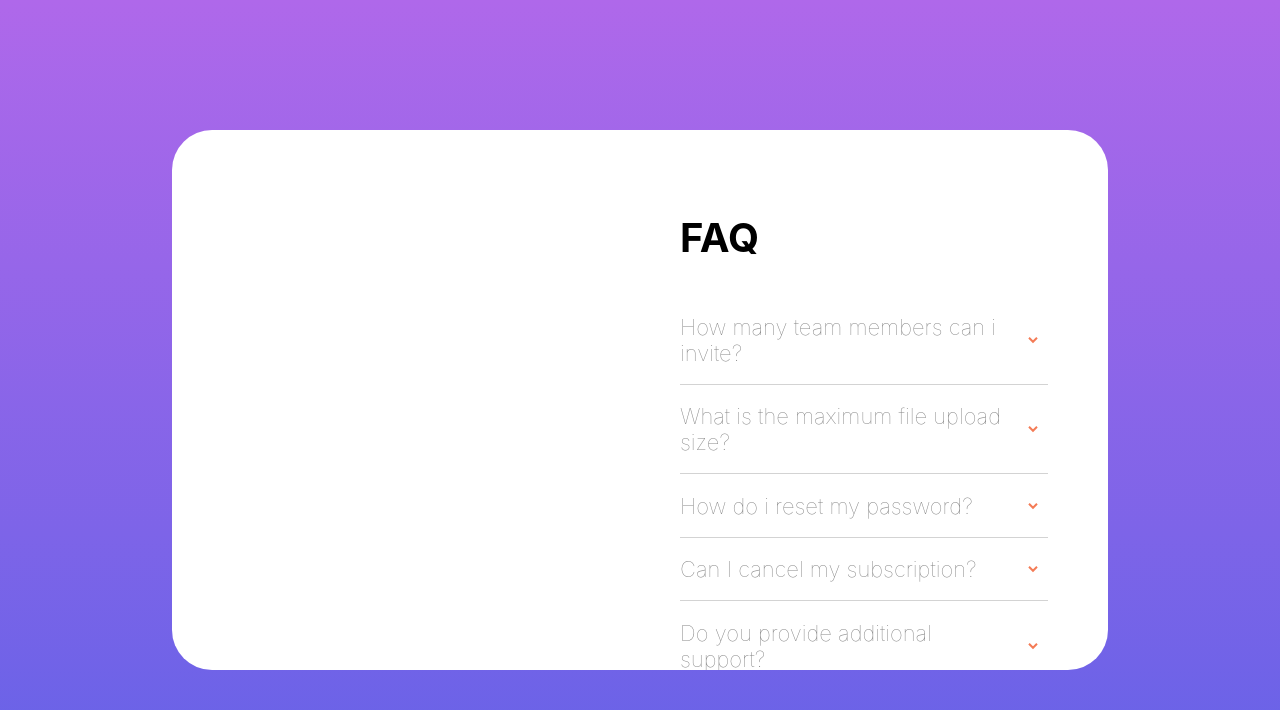
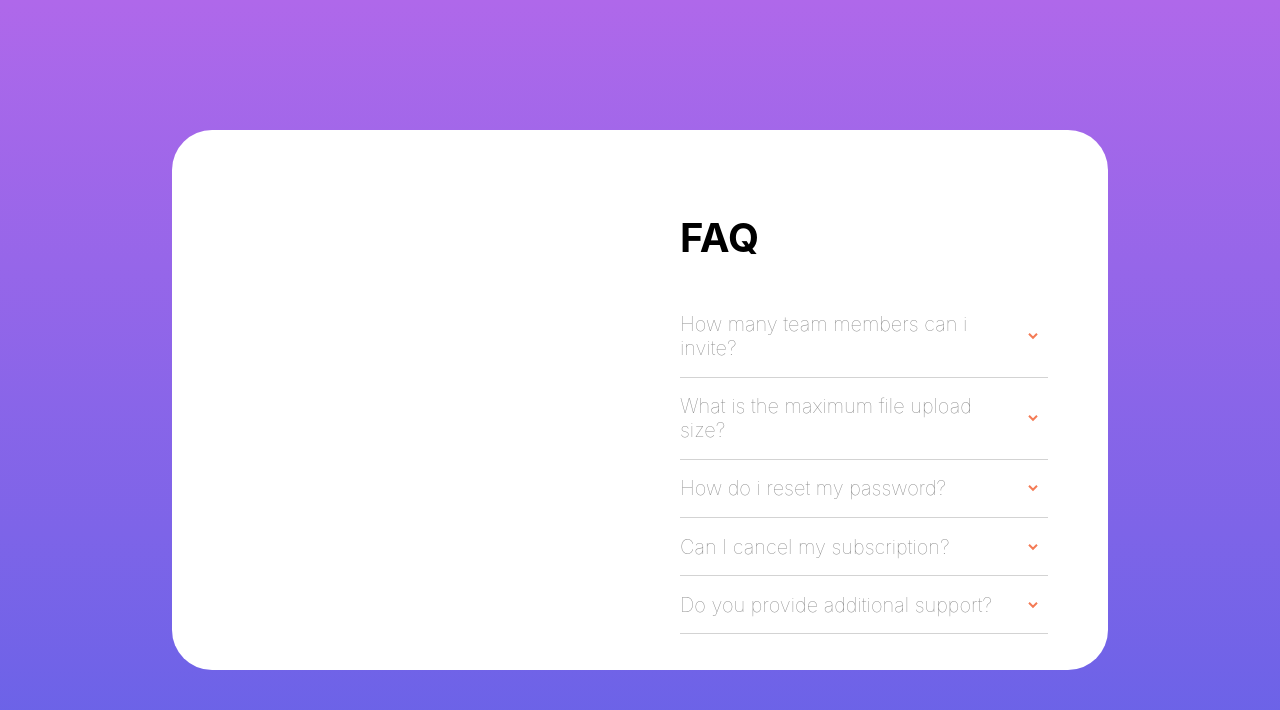
Before and after one commit to EricGomez101/faq-accordion, a React (Create React App) app in the folder faq-accordion/: page / in a window 1280 px wide. Shown: the top 710 px of the page. Built offline with nearby package versions, Linux system fonts and the light colour scheme.

Commit message:
fix font

```diff
--- a/faq-accordion/src/Components/Accordion/styles.css
+++ b/faq-accordion/src/Components/Accordion/styles.css
@@ -10,7 +10,7 @@
 }
 
 .Accordion-header--text {
-    font-size: 2.2rem;
+    font-size: 2rem;
     color: gray;
     font-weight: lighter;
 }
```
